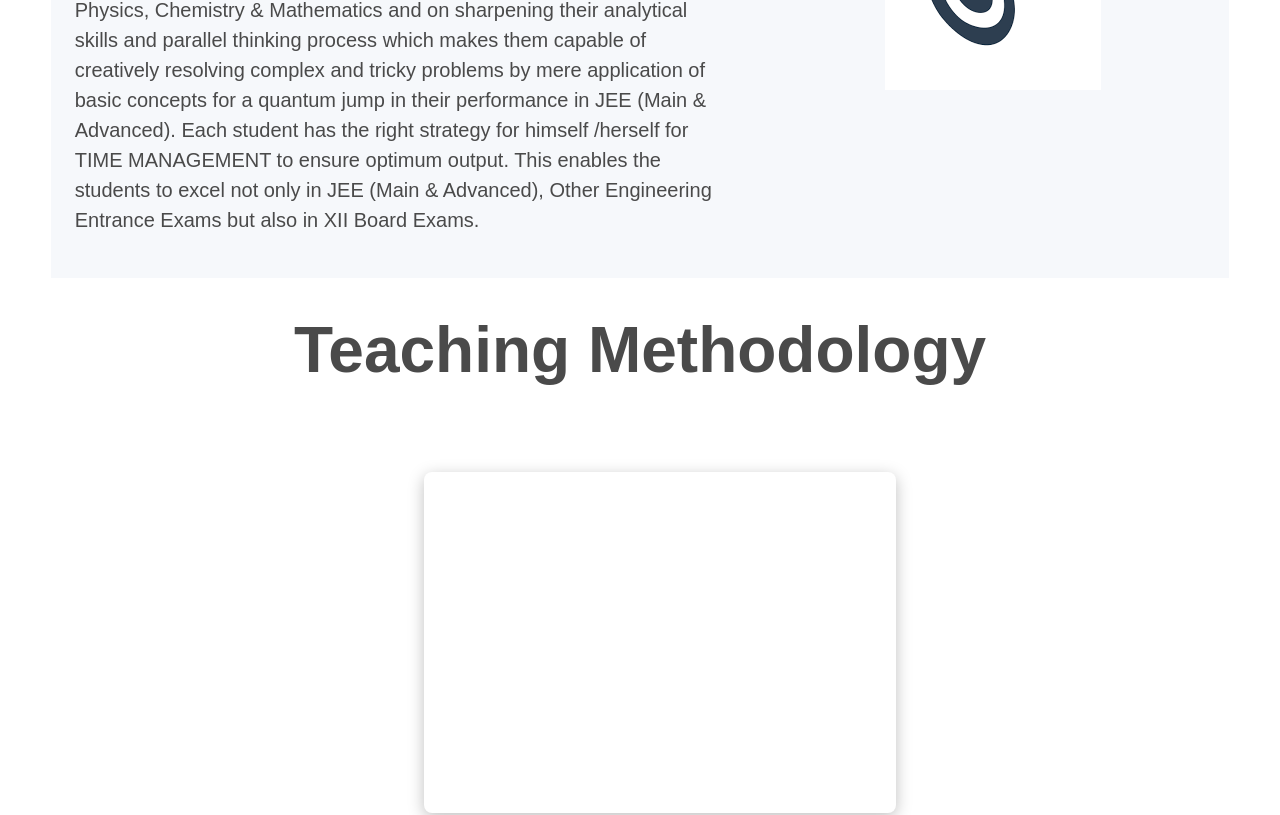
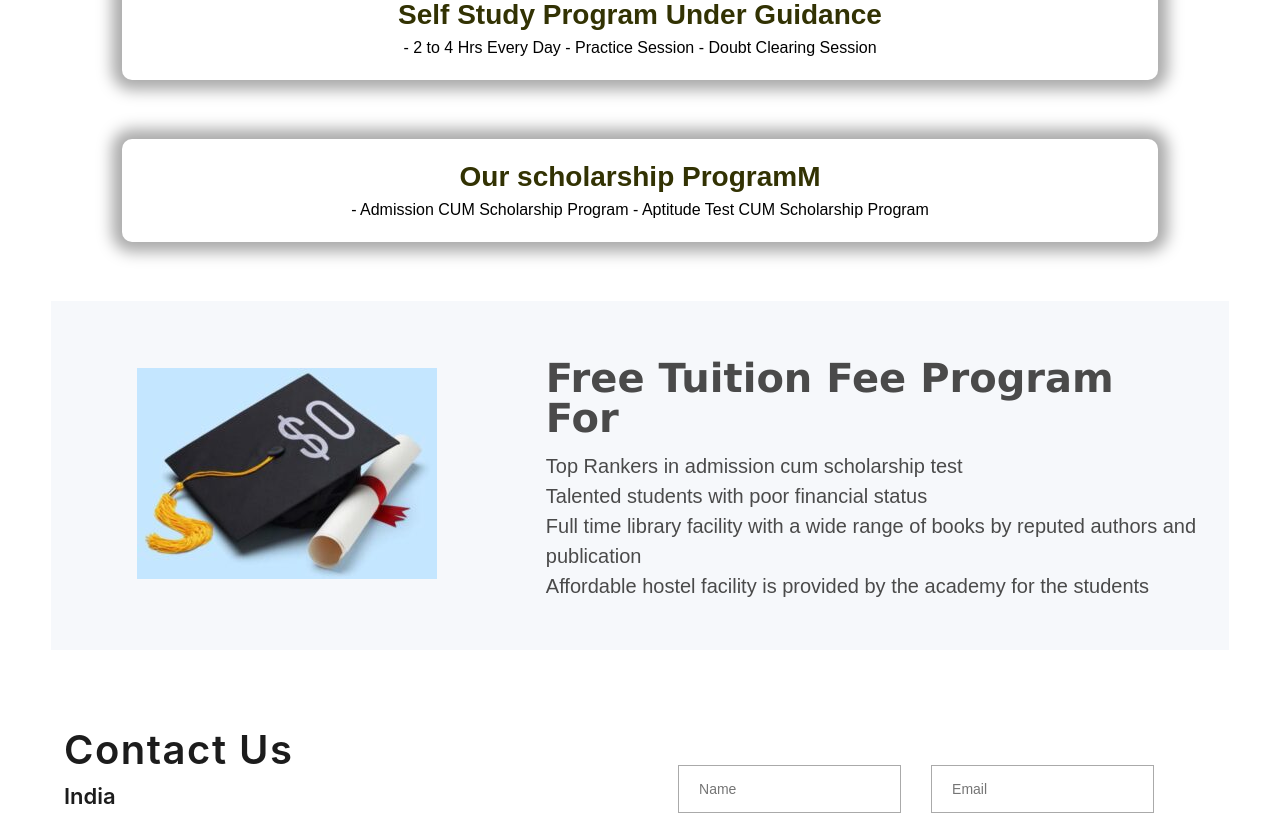
Before and after one commit to imf-ali/Manas-Frontend, a React (Create React App) app: page /admissions in a window 1280 px wide. Shown: the part 1580-2395 px from the top of the page. Built offline with nearby package versions, Linux system fonts and the light colour scheme; the HTML template or start-up script is replaced by a standard one.

Commit message:
update admissions

```diff
--- a/src/App.js
+++ b/src/App.js
@@ -4,6 +4,7 @@ import Dashboard from "./Screen/Dashboard";
 import Admissions from "./Screen/Admissions";
 import About from "./Screen/About";
 import NavBar from "./Components/NavBar";
+import Contact from "./Components/Contact";
 
 function App() {
   return (
@@ -16,6 +17,7 @@ function App() {
           <Route path="/about" element={<About />} />
         </Routes>
       </div>
+      <Contact />
     </Router>
   );
 }
--- a/src/App.module.css
+++ b/src/App.module.css
@@ -26,6 +26,6 @@
 
 @media screen and (max-width: 764px) {
   .App {
-    margin-top: 10%;
+    margin-top: 14%;
   }
 }
--- a/src/Components/Courses.module.css
+++ b/src/Components/Courses.module.css
@@ -1,5 +1,5 @@
 .advertisement{
   width: 100%;
-  margin: 30px auto;
+  /* margin: 30px auto; */
   color: #4a4a4a;
 }
--- a/src/Components/Excellence.js
+++ b/src/Components/Excellence.js
@@ -1,26 +1,19 @@
 import React from "react";
 import styles from "./Excellence.module.css";
 
-function Excellence({ mainheading, content, listofContent, image}) {
+function Excellence({ mainheading, content, listofContent, image }) {
   return (
     <div className={styles.contestsMain}>
+      <div className={styles.image}>
+        <img src={image} alt="focus" />
+      </div>
       <div className={styles.firsthalf}>
         <h2 className={styles.heading}>{mainheading}</h2>
-        {content &&
-          <div className={styles.contestNames}>
-          {content}
-          </div>
-        }
-        {listofContent && listofContent.map(item => {
-          return (
-            <div className={styles.contestNames}>
-              {item}
-            </div>
-          )
-        })}
-      </div>
-      <div className={styles.image}>
-        <img src={image} alt="focus" />
+        {content && <div className={styles.contestNames}>{content}</div>}
+        {listofContent &&
+          listofContent.map((item) => {
+            return <div className={styles.contestNames}>{item}</div>;
+          })}
       </div>
     </div>
   );
--- a/src/Components/Excellence.module.css
+++ b/src/Components/Excellence.module.css
@@ -1,9 +1,9 @@
-.contestsMain{
+.contestsMain {
   display: flex;
   flex-direction: row;
   background: #f6f8fb;
   margin-bottom: 40px;
-  margin-top: 100px;
+  margin-top: 50px;
   width: 100%;
   color: #4a4a4a;
   padding: 20px 0;
@@ -16,9 +16,10 @@
   text-align: left;
   padding: 2% 2% 2% 2%;
 }
-.heading{
+.heading {
   width: 100%;
-  font-family:'Lucida Sans', 'Lucida Sans Regular', 'Lucida Grande', 'Lucida Sans Unicode', Verdana, sans-serif;
+  font-family: "Lucida Sans", "Lucida Sans Regular", "Lucida Grande",
+    "Lucida Sans Unicode", Verdana, sans-serif;
   text-align: left;
   padding: 2% 2% 2% 0%;
 }
@@ -29,19 +30,33 @@
   text-align: left;
   line-height: 1.5;
 }
-.contestLinks{
+.contestLinks {
   margin: 5px;
 }
-.contestLinks  > a{
+.contestLinks > a {
   font-weight: 400;
   font-size: 18px;
   line-height: 22px;
-  margin-bottom: 4PX;
+  margin-bottom: 4px;
   text-decoration: none;
   color: #363636;
 }
 
 .image {
-  width: 40%;
-  vertical-align: middle;
+  /* width: 40%; */
+padding: 4%;
+  margin: auto;
 }
+
+@media screen and (max-width: 764px) {
+  .contestsMain {
+    display: flex;
+    flex-direction: column;
+  }
+  .firsthalf{
+    width: 100%;
+  }
+  .heading {
+    text-align: center;
+  }
+}
--- a/src/Components/NavBar.module.css
+++ b/src/Components/NavBar.module.css
@@ -75,6 +75,6 @@
 
 @media screen and (max-width:764px) {
   .navbar{
-    height: 6%;
+    height: 5%;
   }
 }
--- a/src/Screen/About.js
+++ b/src/Screen/About.js
@@ -1,6 +1,4 @@
 import Aim from "../Components/Aim";
-import Contact from "../Components/Contact";
-import NavBar from "../Components/NavBar";
 import WhoAreWe from "../Components/WhoAreWe";
 
 const About = () => {
@@ -8,7 +6,6 @@ const About = () => {
     <div>
       <WhoAreWe />
       <Aim />
-      <Contact />
     </div>
   )
 };
--- a/src/Screen/Admissions.js
+++ b/src/Screen/Admissions.js
@@ -1,11 +1,9 @@
 import React from "react";
-import Contact from "../Components/Contact";
 import Courses from "../Components/Courses";
 import Excellence from "../Components/Excellence";
-import NavBar from "../Components/NavBar";
 import Teaching from "../Components/Teaching";
-import image1 from '../resource/programFocus.png';
-import image2 from '../resource/freeTution.jpeg';
+import image1 from "../resource/programFocus.png";
+import image2 from "../resource/freeTution.jpeg";
 
 function Admissions() {
   return (
@@ -19,10 +17,14 @@ function Admissions() {
       <Teaching />
       <Excellence
         mainheading="Free Tuition Fee Program For"
-        listofContent={['Top Rankers in admission cum scholarship test', 'Talented students with poor financial status', 'Full time library facility with a wide range of books by reputed authors and publication', 'Affordable hostel facility is provided by the academy for the students']}
+        listofContent={[
+          "Top Rankers in admission cum scholarship test",
+          "Talented students with poor financial status",
+          "Full time library facility with a wide range of books by reputed authors and publication",
+          "Affordable hostel facility is provided by the academy for the students",
+        ]}
         image={image2}
       />
-      <Contact />
     </div>
   );
 }
--- a/src/Screen/Dashboard.js
+++ b/src/Screen/Dashboard.js
@@ -1,6 +1,4 @@
 import React from "react";
-import Contact from "../Components/Contact";
-import NavBar from "../Components/NavBar";
 import Recent from "../Components/Recent";
 import TagLine from "../Components/TagLine";
 import ReviewsSlider from "../Components/ReviewsSlider";
@@ -11,7 +9,6 @@ function Dashboard() {
       <Recent />
       <TagLine />
       <ReviewsSlider />
-      <Contact />
     </div>
   );
 }
--- a/src/UI/Card.js
+++ b/src/UI/Card.js
@@ -1,19 +1,11 @@
 import React from "react";
 import styles from "./Card.module.css";
 
-export const Card = ({
-  subtitle,
-  title,
-}) => {
-
+export const Card = ({ subtitle, title }) => {
   return (
-    <article className={styles.card}>
-      <section className={styles.topSection}>
-        <h3>{title}</h3>
-      </section>
-      <section className={styles.bottomSection}>
-        <span>{subtitle}</span>
-      </section>
-    </article>
+    <div className={styles.card}>
+      <h3>{title}</h3>
+      <span>{subtitle}</span>
+    </div>
   );
 };
--- a/src/UI/Card.module.css
+++ b/src/UI/Card.module.css
@@ -1,116 +1,14 @@
-.cardWrapper {
+.card {
   display: flex;
-  justify-content: space-around;
+  flex-direction: column;
+  /* border: 2px solid black; */
+  box-shadow: 0 0 15px 10px rgb(170, 170, 170);
+  border-radius: 10px;
+  margin: 5% 6%;
+  padding: 2% 5%;
 }
 
-.card {
-  padding: 25px;
-  width: 40%;
-  left: 20px;
-  top: 50px;
-  margin: 40px auto;
-  box-shadow: 0px 4px 16px rgba(0, 0, 0, 0.25);
-  border-radius: 8px;
-  overflow: hidden;
-  position: relative;
-  color: #ffffff;
+.card > h3{
+  padding-bottom: 10px;
+  color: rgb(50, 50, 3);
 }
-
-.topSection {
-  box-sizing: border-box;
-  display: flex;
-  align-items: left;
-  border-radius: 8px 8px 0 0;
-  font-size: 50px;
-  font-family: "Roboto", sans-serif;
-  padding: 20px 20px 20px 20px;
-}
-
-.bottomSection {
-  box-sizing: border-box;
-  display: flex;
-  flex-direction: column;
-  text-align: left;
-  border-radius: 0 0 8px 8px;
-  justify-content: space-between;
-  padding: 0px 20px 20px 20px;
-}
-
-.bottomSection {
-  font-family: "Roboto", sans-serif;
-  font-size: 25px;
-  line-height: 35px;
-  display: flex;
-}
-
-.cardButton {
-  height: 50px;
-  width: 311px;
-  border-radius: 8px;
-  border: none;
-  box-shadow: 4px 4px 4px rgba(0, 0, 0, 0.25);
-  font-family: "Roboto", sans-serif;
-  font-style: normal;
-  font-weight: bold;
-  font-size: 30px;
-  align-self: center;
-  line-height: 35px;
-  cursor: pointer;
-}
-
-.clicked-card {
-  width: 371px;
-  height: 400px;
-  left: 20px;
-  top: 50px;
-  margin: 2em;
-  box-shadow: 0px 4px 16px rgba(0, 0, 0, 0.25);
-  border-radius: 8px;
-}
-
-.emoji {
-  font-size: 50px;
-}
-
-.clicked-card .topSection,
-.clicked-card .bottomSection {
-  display: flex;
-  justify-content: center;
-  align-items: center;
-  height: 50%;
-  position: absolute;
-  width: 100%;
-  z-index: 0;
-  transition: 1s;
-}
-
-.clicked-card .topSection {
-  top: 0;
-}
-
-.clicked-card .bottomSection {
-  bottom: 0;
-}
-
-.clicked-card .topSection:hover {
-  transition: 1s;
-  height: 100%;
-  z-index: 99;
-  top: 0;
-}
-
-.clicked-card .bottomSection:hover {
-  transition: 1s;
-  height: 100%;
-  z-index: 99;
-  bottom: 0;
-}
-
-@media (max-width: 768px) {
-  .cardWrapper {
-    flex-direction: column;
-  }
-  .card {
-    margin-top: 3em;
-  }
-}
```
Also changed, not shown: src/Components/Courses.js (+4 -4 lines).
